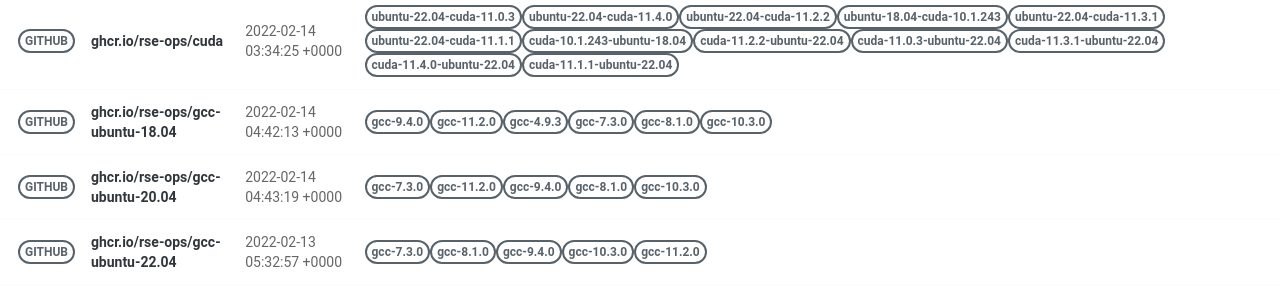
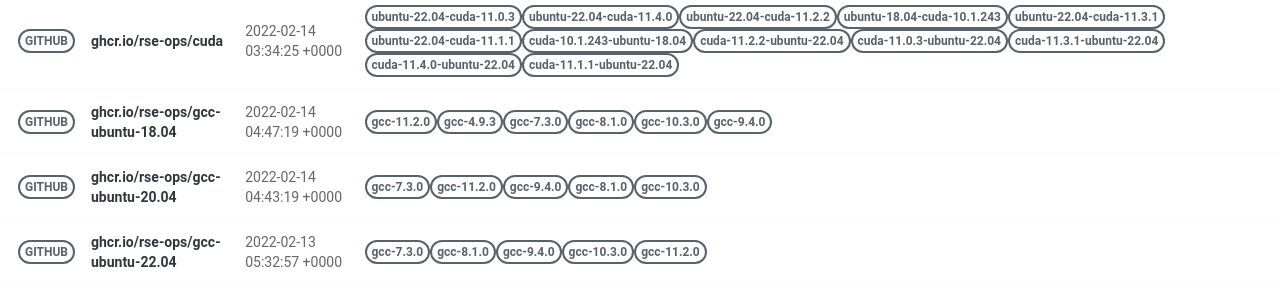
Before and after one commit to rse-ops/docker-images, a Jekyll site: the page built from pages/index.md, in a window 1280 px wide. Shown: the part 502-801 px from the top of the page. Built offline with Jekyll 4.4.1, drawn with Linux system fonts in a browser that asks for light colours; nearby versions of some CDN libraries.

Commit message:
Automated push to update library 2022-02-14

```diff
--- a/_library/ghcr.io-rse-ops-gcc-ubuntu-18.04.md
+++ b/_library/ghcr.io-rse-ops-gcc-ubuntu-18.04.md
@@ -1,14 +1,11 @@
 ---
 layout: container
 name: ghcr.io/rse-ops/gcc-ubuntu-18.04
-updated_at: 2022-02-14 04:42:13.016803
+updated_at: 2022-02-14 04:47:19.817147
 
 
 container_url: https://github.com/orgs/rse-ops/packages/container/package/gcc-ubuntu-18.04
 versions:
- - tag: gcc-9.4.0
-   dockerfile: https://github.com/rse-ops/docker-images/blob/main/ubuntu/gcc/Dockerfile
-   manifest: https://crane.ggcr.dev/manifest/ghcr.io/rse-ops/gcc-ubuntu-18.04:gcc-9.4.0
  - tag: gcc-11.2.0
    dockerfile: https://github.com/rse-ops/docker-images/blob/main/ubuntu/gcc/Dockerfile
    manifest: https://crane.ggcr.dev/manifest/ghcr.io/rse-ops/gcc-ubuntu-18.04:gcc-11.2.0
```
Also changed, not shown: other parts of _library/ghcr.io-rse-ops-gcc-ubuntu-18.04.md (+3 -0 lines).
